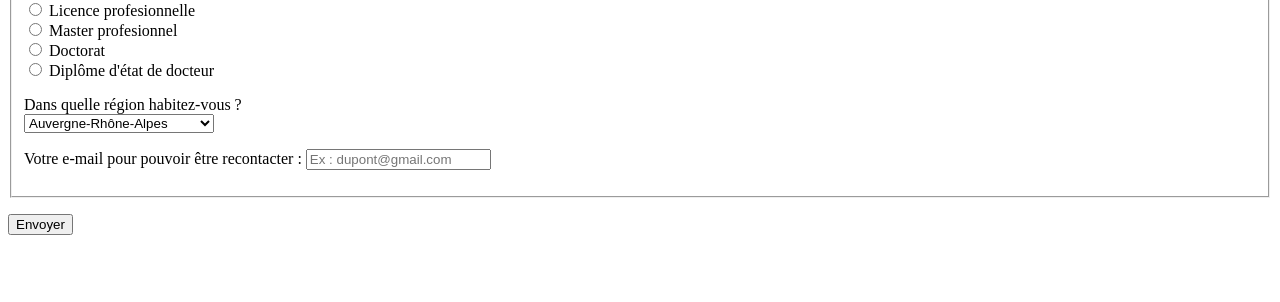
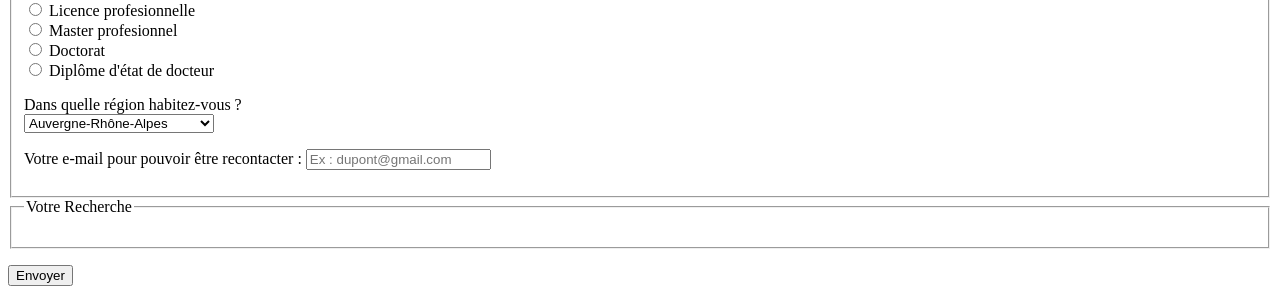
Before and after one commit to HouillonAnd/Nuit_Info_2019_VailePlusPlus, a PHP site: page /questionnaire.php in a window 1280 px wide. Shown: the part 582-884 px from the top of the page. Before the commit the page ends 817 px from the top, so only its background shows below. Run offline with PHP 8.4, Linux system fonts and the light colour scheme.

Commit message:
Update questionnaire.php
fin de la partie personnel, commencement partie recherche

```diff
--- a/questionnaire.php
+++ b/questionnaire.php
@@ -1,8 +1,6 @@
 <form method="post" action="index.php">
 	<fieldset>
 		<legend>Vous :</legend>
-		<form method="post" action="traitement.php">
-
 		    <p>
 		      <label for="nom">Nom</label> :
 		      <input type="text" placeholder="Ex : Dupont" name="nom" id="nom" required/>
@@ -72,6 +70,12 @@
 		      <input type="email" placeholder="Ex : dupont@gmail.com" name="mail" id="mail" required/>
 		    </p>
 	</fieldset>
+	<fieldset>
+		<legend>Votre Recherche</legend>
+			<p>
+
+			</p>
+	</fieldset>
 
 		    <p>
 		      <input type="submit" value="Envoyer" />
```
